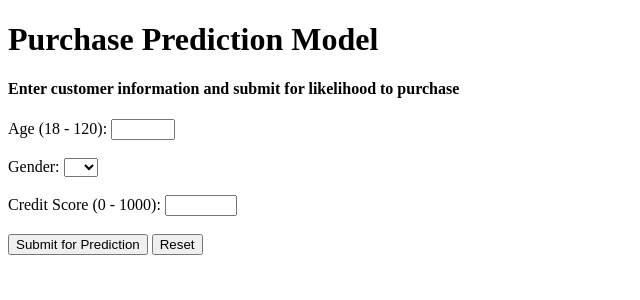
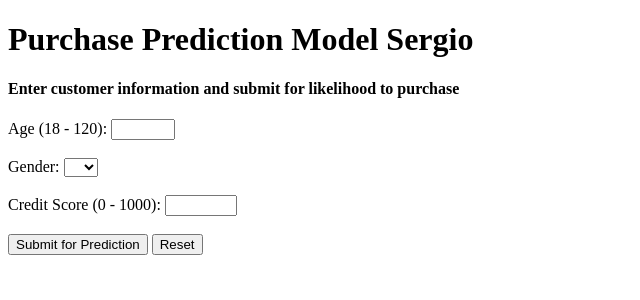
Before and after one commit to SergioDeVegaGomez/product_purchase_prediction, a Flask app: page / in a window 1280 px wide. Shown: the top 300 px of the page, without its empty margins (0-640 px from the left). Run offline with Flask 2, Linux system fonts and the light colour scheme; parts of the project's set-up code (start-up, migrations or seed data) failed here and were passed over.

Commit message:
Update index.html

```diff
--- a/templates/index.html
+++ b/templates/index.html
@@ -6,7 +6,7 @@
     <title>Purchase Prediction Model Sergio</title>
   </head>
   <body>
-    <h1> Purchase Prediction Model </h1>
+    <h1> Purchase Prediction Model Sergio</h1>
     <h4> Enter customer information and submit for likelihood to purchase </h4>
   </body>
 
```
